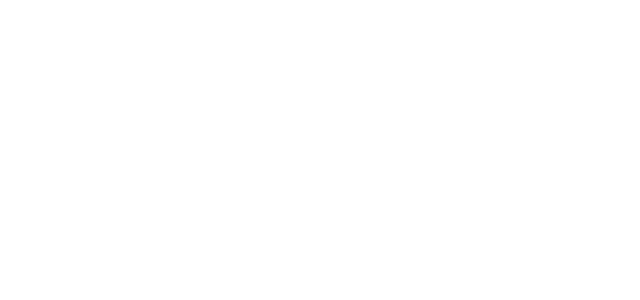
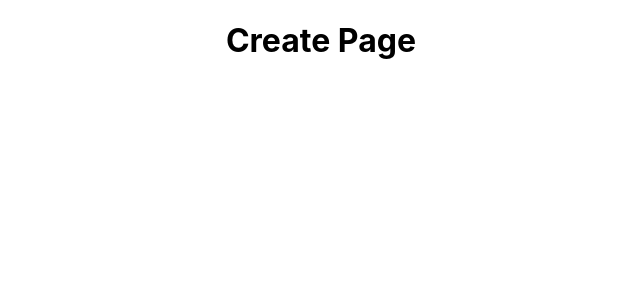
Before and after one commit to 0xcatrovacer/note-app-frontend-material-ui, a React (Create React App) app: page /create in a window 1280 px wide. Shown: the top 300 px of the page, without its empty margins (319-959 px from the left). Built offline with nearby package versions, Linux system fonts and the light colour scheme.

Commit message:
added Notes and Create components

```diff
--- a/package.json
+++ b/package.json
@@ -3,6 +3,7 @@
   "version": "0.1.0",
   "private": true,
   "dependencies": {
+    "@material-ui/core": "^4.11.3",
     "@testing-library/jest-dom": "^5.11.4",
     "@testing-library/react": "^11.1.0",
     "@testing-library/user-event": "^12.1.10",
--- a/public/index.html
+++ b/public/index.html
@@ -9,6 +9,7 @@
       name="description"
       content="Web site created using create-react-app"
     />
+    <link rel="stylesheet" href="https://fonts.googleapis.com/css?family=Roboto:300,400,500,700&display=swap" />
     <link rel="manifest" href="%PUBLIC_URL%/manifest.json" />
     <title>React App</title>
   </head>
--- a/src/App.js
+++ b/src/App.js
@@ -1,15 +1,19 @@
 import { BrowserRouter as Router, Switch, Route } from 'react-router-dom'
 
 import './App.css';
+import Create from './components/Create/Create';
+import Notes from './components/Notes/Notes';
 
 const App = () => {
   return (
     <div className="App">
       <Router>
         <Switch>
-          <Route exact path="/" >
+          <Route exact path="/">
+            <Notes />
           </Route>
           <Route path="/create">
+            <Create />
           </Route>
         </Switch>
       </Router>
--- /dev/null
+++ b/src/components/Create/Create.js
@@ -0,0 +1,11 @@
+import React from 'react'
+
+const Create = () => {
+    return (
+        <div className="Create">
+            <h1>Create Page</h1>
+        </div>
+    )
+}
+
+export default Create
--- /dev/null
+++ b/src/components/Notes/Notes.js
@@ -0,0 +1,11 @@
+import React from 'react'
+
+const Notes = () => {
+    return (
+        <div className="Notes">
+            <h1>Notes Page</h1>
+        </div>
+    )
+}
+
+export default Notes
```
Also changed, not shown: 1 other file (tests, documents, lock files or other folders).
